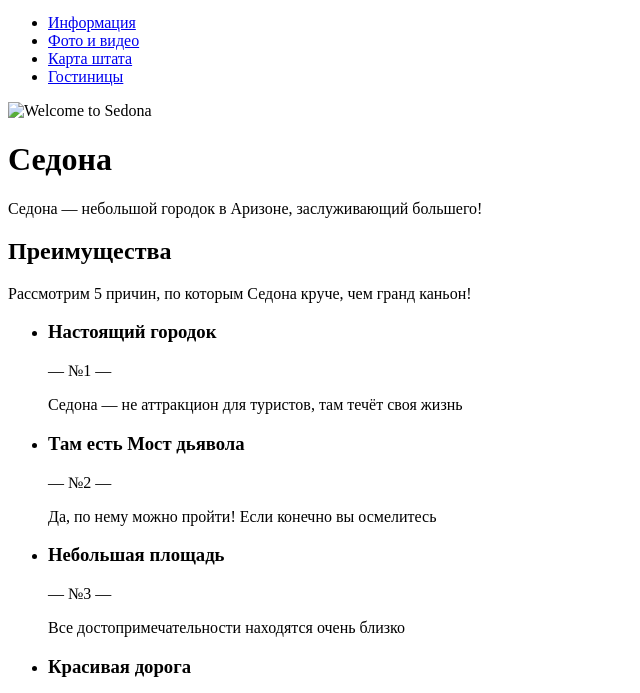
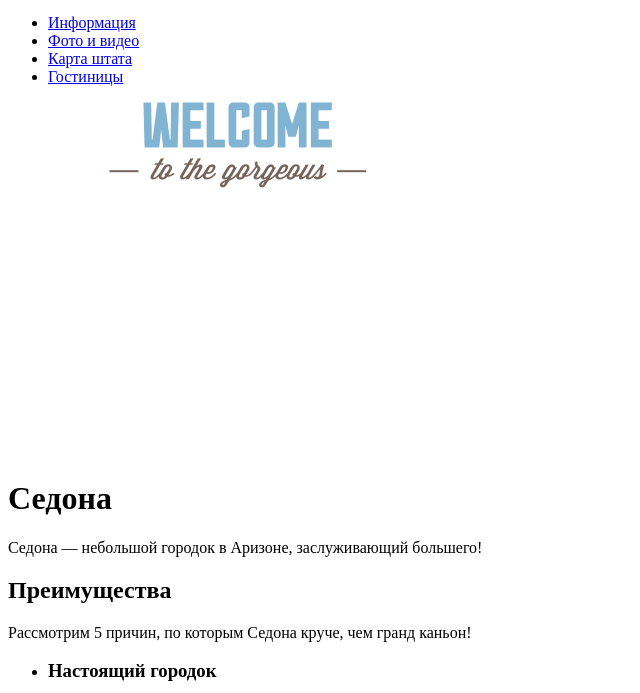
Before and after one commit to trur08/973703-sedona-24, a plain HTML site: page index.html in a window 1280 px wide. Shown: the part 86-779 px from the top of the page, without its empty margins (0-640 px from the left). Drawn offline with Linux system fonts and the light colour scheme.

Commit message:
добавлен png Welcome на главную

```diff
--- a/index.html
+++ b/index.html
@@ -20,7 +20,7 @@
 </header>
     <main class="container">
       <div class="promo">
-        <img src="img/wekcome.svg" width="459" height="353" alt="Welcome to Sedona">
+        <img src="img/welcome.png" width="459" height="353" alt="Welcome to Sedona">
       </div>
       <h1 class="visually-hidden">Седона</h1>
       <p class="slogan"> Седона — небольшой городок в Аризоне,
```
Also changed, not shown: img/welcome.png (added).
